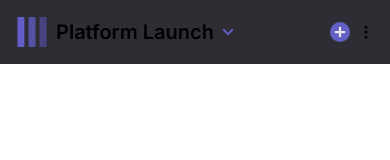
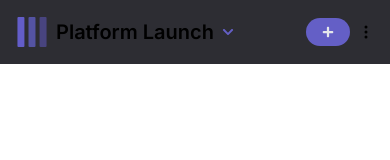
Before and after one commit to TarsiSurdi/kanban-pwa, a React (Vite) app: page / in a window 390 px wide. Shown: the top 160 px of the page. Built offline with nearby package versions, Linux system fonts and the light colour scheme.

Commit message:
fix: changed sm breakpoint to 375px

```diff
--- a/tailwind.config.js
+++ b/tailwind.config.js
@@ -21,6 +21,7 @@ export default {
       },
       screens: {
         xs: "300px",
+        sm: "375px",
       },
     },
   },
```
